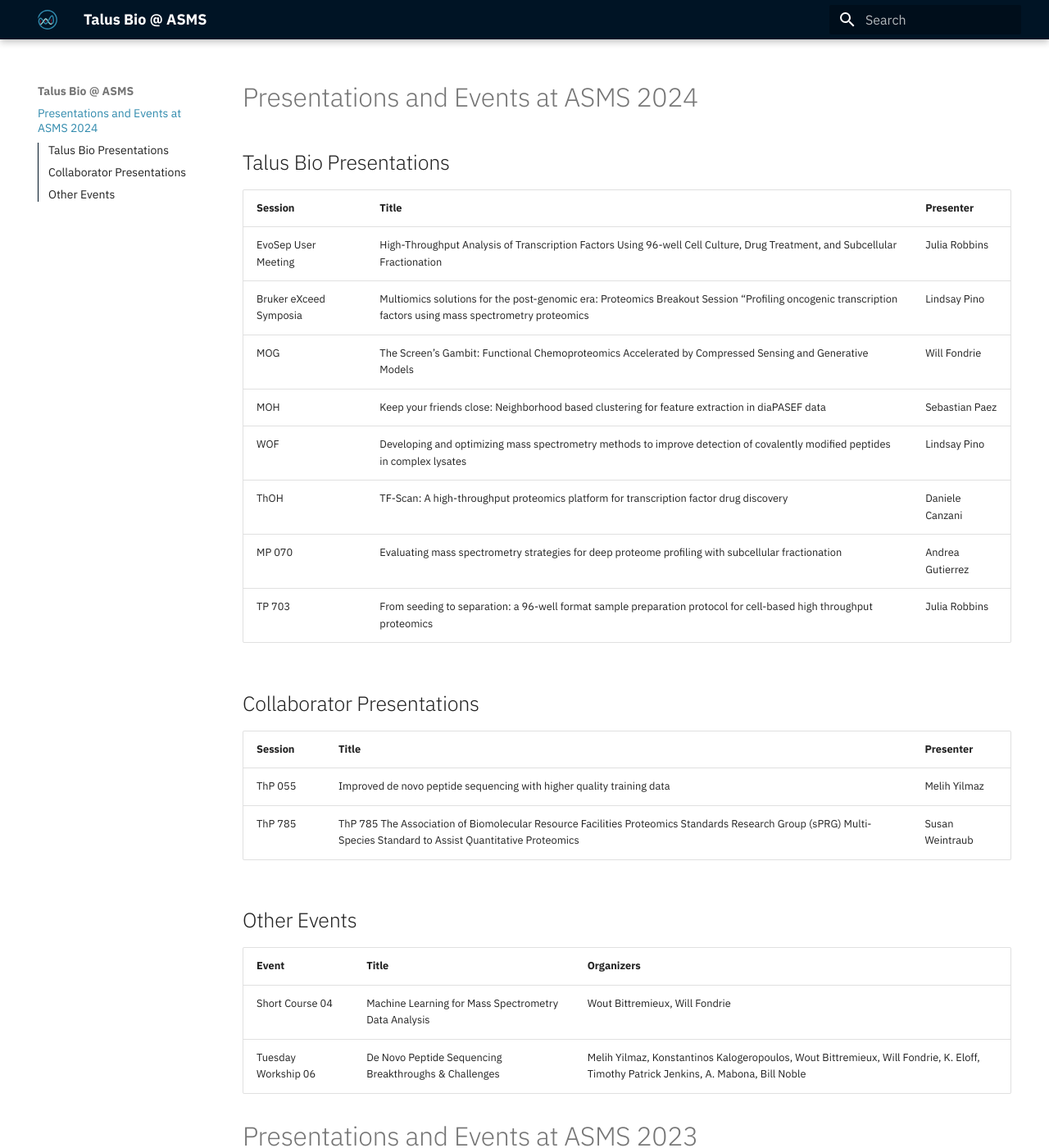
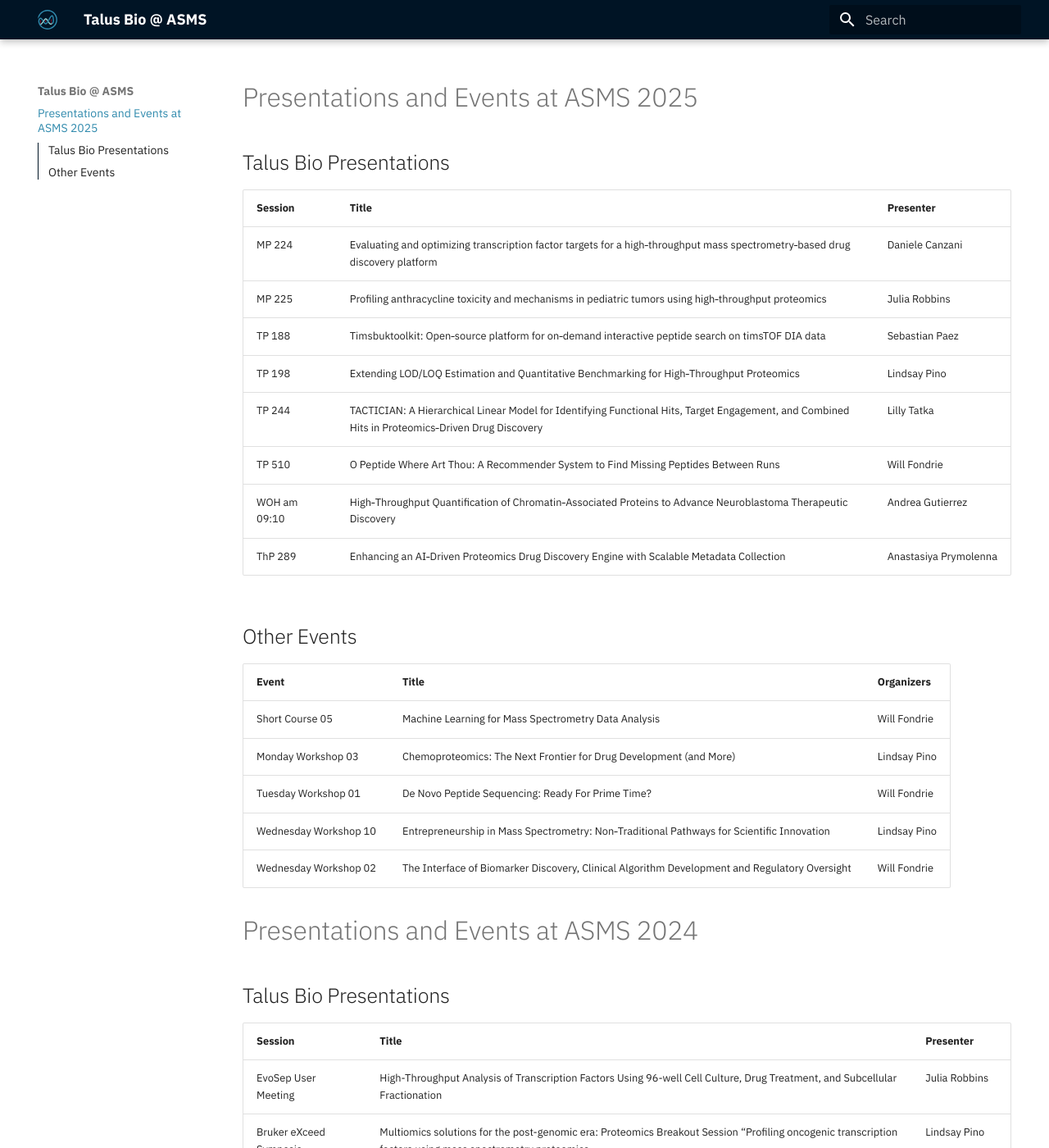
Before and after one commit to TalusBio/talusbio-at-asms, an MkDocs documentation site: the page built from docs/index.md, in a window 1280 px wide and 1400 px high. Shown: the whole window at 82% size. Built offline with MkDocs 1.6.1 and Material for MkDocs 9.7.7, drawn with Linux system fonts in a browser that asks for light colours.

Commit message:
Updated for 2025

```diff
--- a/docs/index.md
+++ b/docs/index.md
@@ -1,6 +1,32 @@
 ---
 description: "See what Talus Bio is up to at the American Society for Mass Spectrometry annual conference."
 ---
+
+# Presentations and Events at ASMS 2025
+
+## Talus Bio Presentations
+
+| Session      | Title                                                                                                                                            | Presenter        |
+| ------------ | ------------------------------------------------------------------------------------------------------------------------------------------------ | ---------------- |
+| MP 224       | Evaluating and optimizing transcription factor targets for a high‑throughput mass spectrometry‑based drug discovery platform                     | Daniele Canzani  |
+| MP 225       | Profiling anthracycline toxicity and mechanisms in pediatric tumors using high‑throughput proteomics                                             | Julia Robbins    |
+| TP 188       | Timsbuktoolkit: Open‑source platform for on‑demand interactive peptide search on timsTOF DIA data                                                | Sebastian Paez   |
+| TP 198       | Extending LOD/LOQ Estimation and Quantitative Benchmarking for High‑Throughput Proteomics                                                        | Lindsay Pino     |
+| TP 244       | TACTICIAN: A Hierarchical Linear Model for Identifying Functional Hits, Target Engagement, and Combined Hits in Proteomics‑Driven Drug Discovery | Lilly Tatka      |
+| TP 510       | O Peptide Where Art Thou: A Recommender System to Find Missing Peptides Between Runs                                                             | Will Fondrie     |
+| WOH am 09:10 | High‑Throughput Quantification of Chromatin‑Associated Proteins to Advance Neuroblastoma Therapeutic Discovery                                   | Andrea Gutierrez |
+| ThP 289      | Enhancing an AI‑Driven Proteomics Drug Discovery Engine with Scalable Metadata Collection                                                        | Anastasiya Prymolenna |
+
+## Other Events
+
+| Event                 | Title                                                                                         | Organizers   |
+| --------------------- | --------------------------------------------------------------------------------------------- | ------------ |
+| Short Course 05       | Machine Learning for Mass Spectrometry Data Analysis                                          | Will Fondrie |
+| Monday Workshop 03    | Chemoproteomics: The Next Frontier for Drug Development (and More)                            | Lindsay Pino |
+| Tuesday Workshop 01   | De Novo Peptide Sequencing: Ready For Prime Time?                                             | Will Fondrie |
+| Wednesday Workshop 10 | Entrepreneurship in Mass Spectrometry: Non‑Traditional Pathways for Scientific Innovation     | Lindsay Pino |
+| Wednesday Workshop 02 | The Interface of Biomarker Discovery, Clinical Algorithm Development and Regulatory Oversight | Will Fondrie |
+
 
 # Presentations and Events at ASMS 2024
 
```
